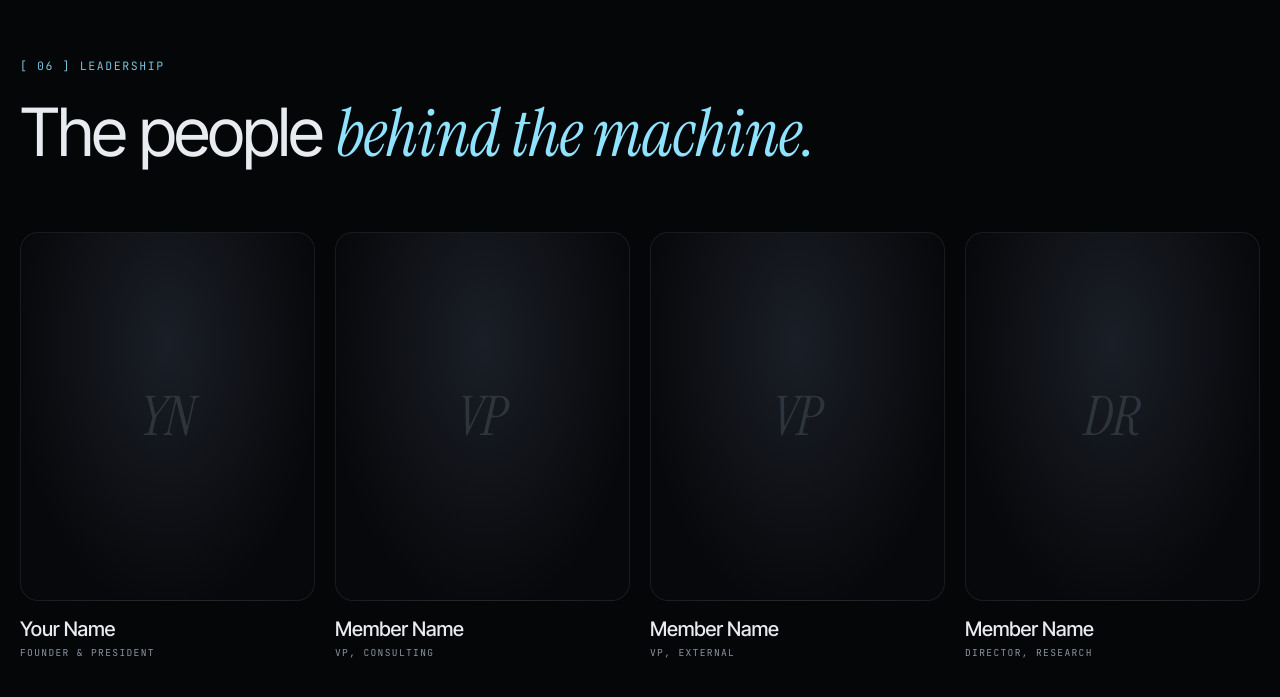
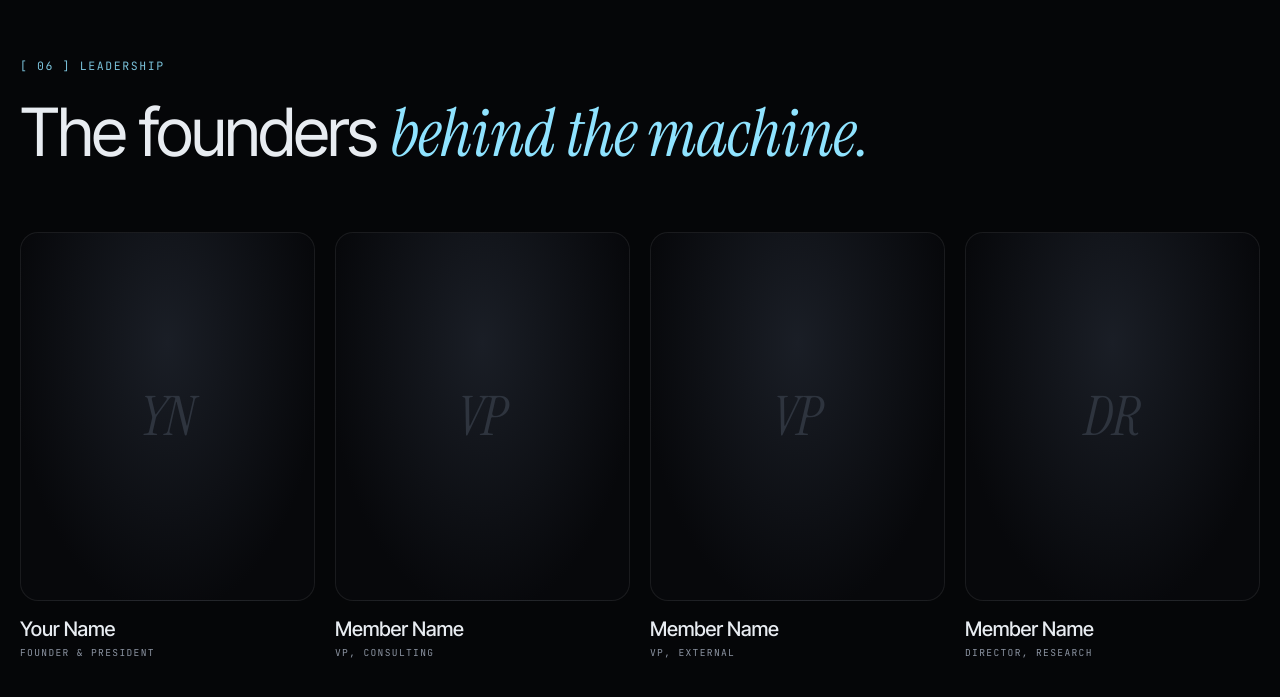
Before and after one commit to codexfang/embark-consulting-webpage, a plain HTML site: page index.html in a window 1280 px wide. Shown: the part 6624-7321 px from the top of the page. Drawn offline with Linux system fonts and the light colour scheme; animation ran at ten frames a second.

Commit message:
Rename leadership heading to founders

```diff
--- a/index.html
+++ b/index.html
@@ -350,7 +350,7 @@
       <div class="head-row">
         <div>
           <p class="label mono">[ 06 ] Leadership</p>
-          <h2 class="fit">The people <em>behind the machine.</em></h2>
+          <h2 class="fit">The founders <em>behind the machine.</em></h2>
         </div>
       </div>
       <!-- TODO: replace with your real board -->
```
